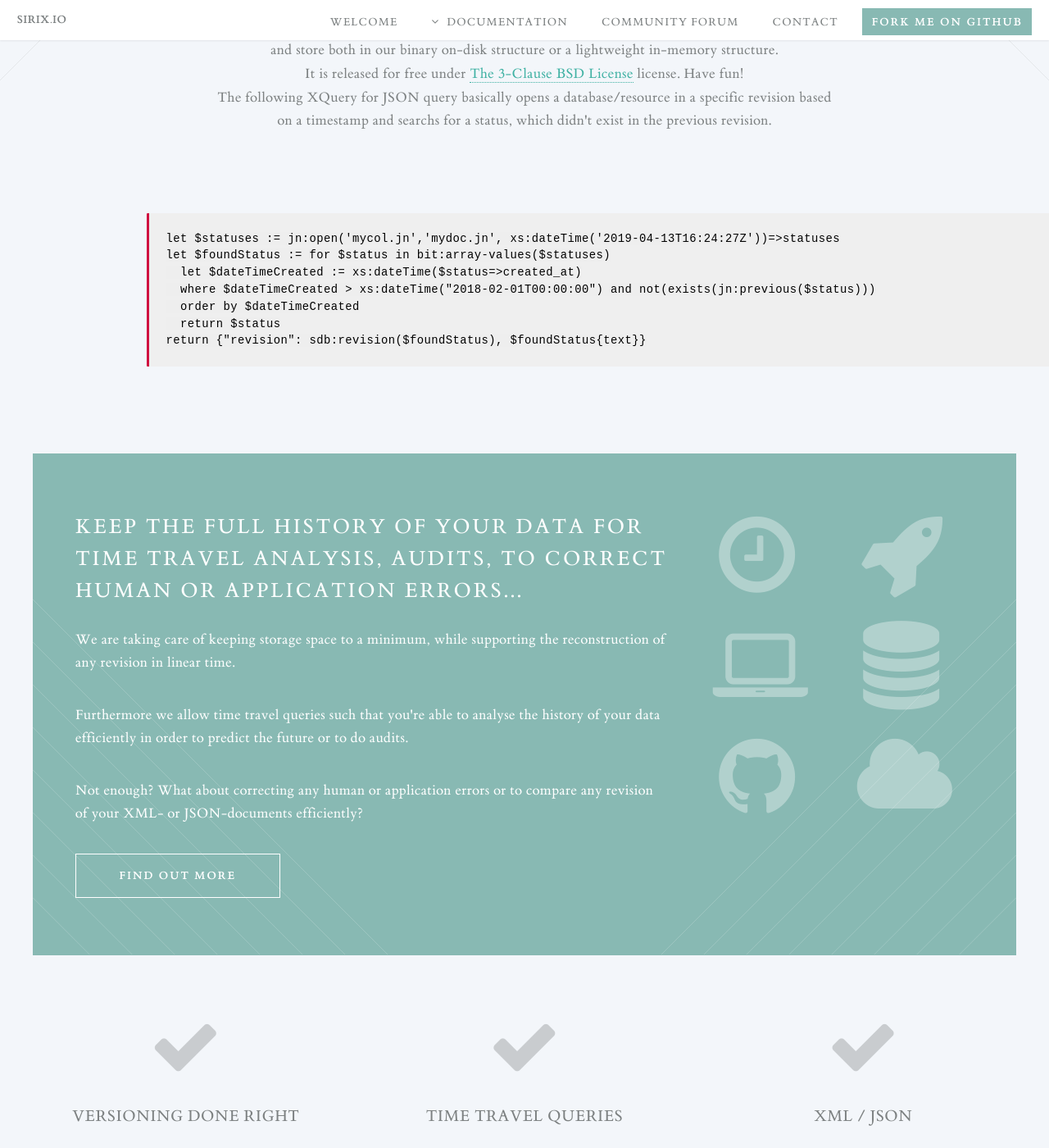
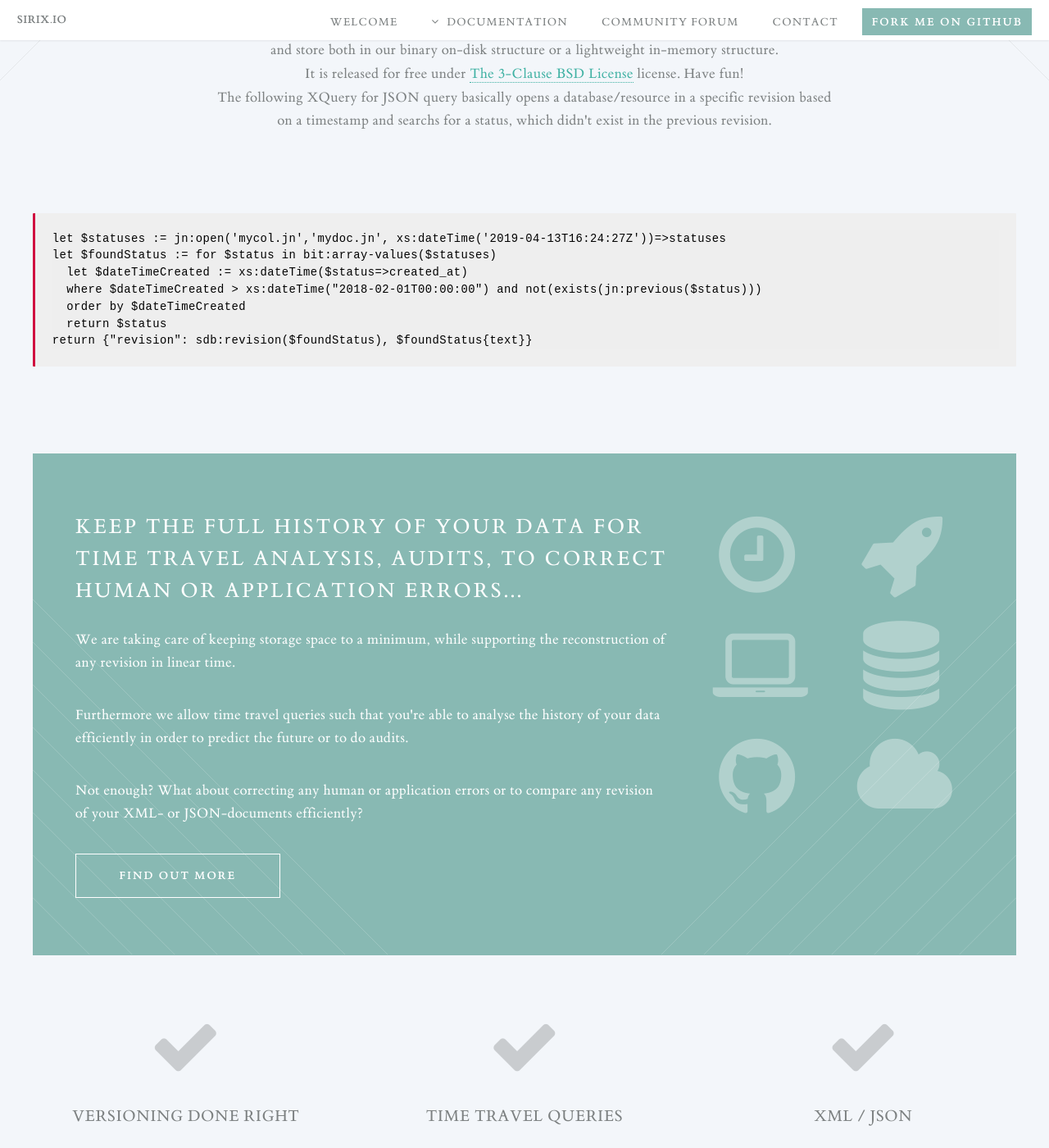
Before and after one commit to sirixdb/sirixdb.github.io, a Jekyll site: the page built from index.html, in a window 1280 px wide and 1400 px high, scrolled down 992 px. Shown: the whole window at 82% size. Built offline with Jekyll 4.4.1, drawn with Linux system fonts in a browser that asks for light colours.

Commit message:
Update style.css

```diff
--- a/css/style.css
+++ b/css/style.css
@@ -1197,35 +1197,34 @@
   font-family: monospace;
   border-left: 3px solid #d01040;
   text-align: left;
-  margin-left: 8em;
   display: table;
   table-layout: fixed;
   width: 100%; /* anything but auto, otherwise fixed layout not guaranteed */
   white-space: pre-wrap;
 }
 
-pre.code::before {
+pre.highlight::before {
     counter-reset: linenum;
 }
-pre.code code span.tr {
+pre.highlight code span.tr {
     display: table-row;
     counter-increment: linenum;
 }
-pre.code code span.th { /* used for line numbers */
+pre.highlight code span.th { /* used for line numbers */
     display: table-cell;
     user-select: none;
     -moz-user-select: none;
     -webkit-user-select: none;
 }
-pre.code code span.th::before {
+pre.highlight code span.th::before {
     content: counter(linenum);
     text-align: right;
     display: block;
 }
-pre.code code span.th {
+pre.highlight code span.th {
     width: 4em; /* or whatever the desired width of the numbers column is */
 }
-pre.code code {
+pre.highlight code {
     display: table-cell;
 }
 
```
